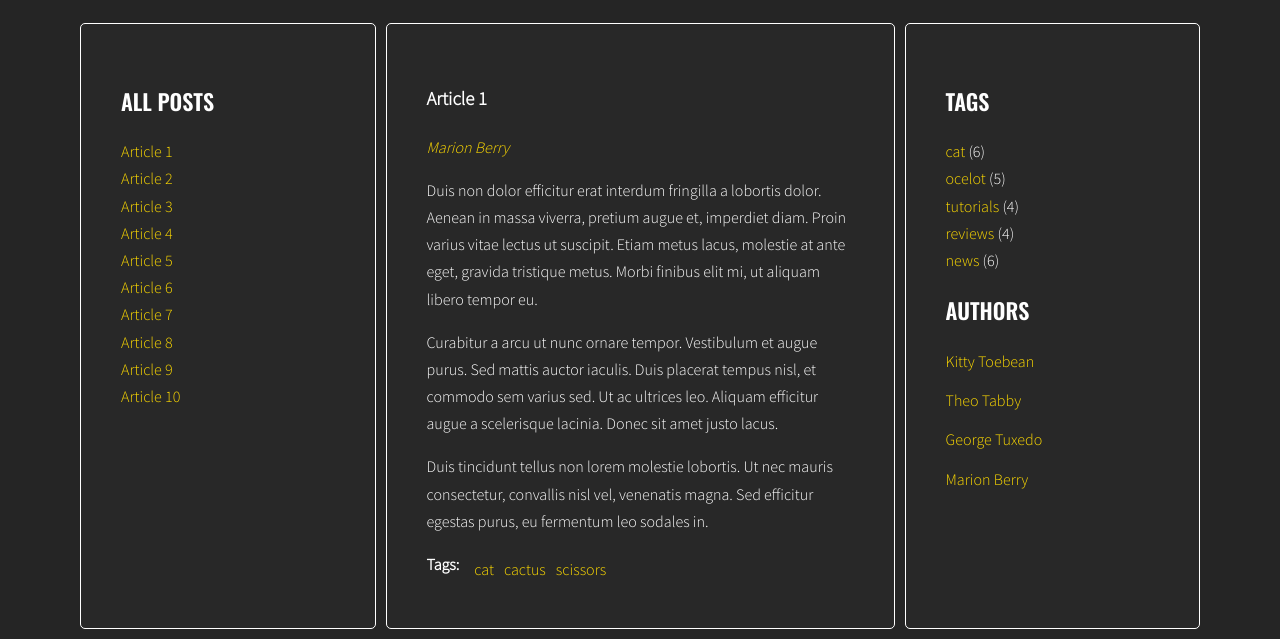
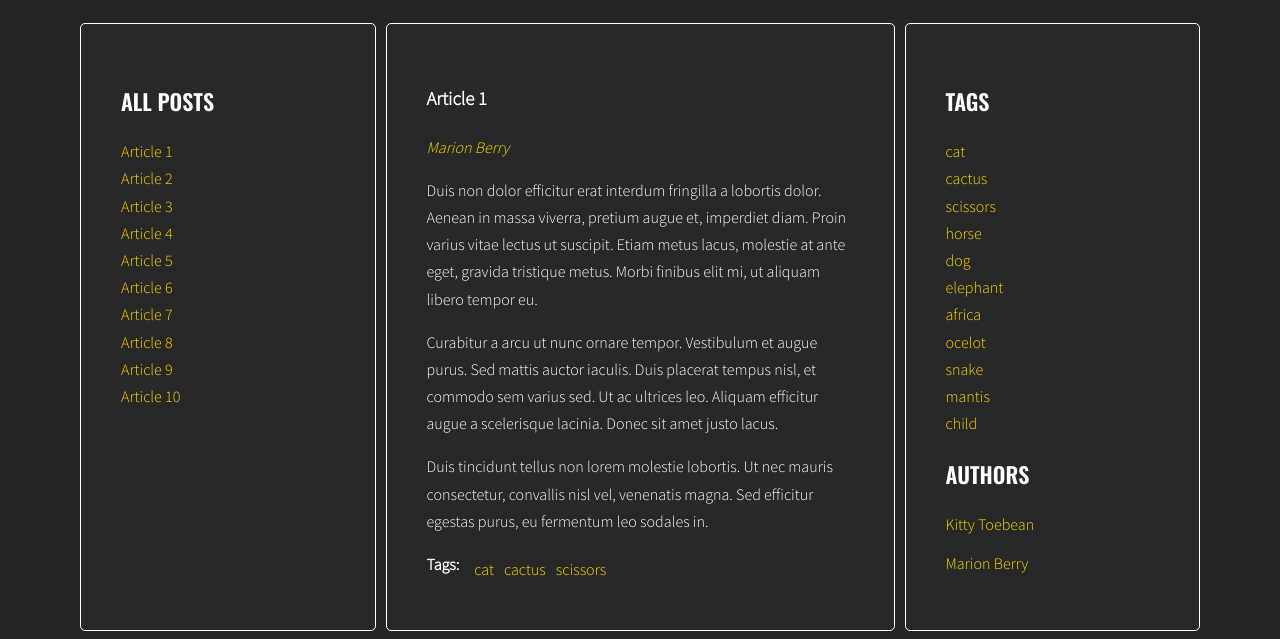
Before and after one commit to blazejew-ski/Kodilla-javascript-blog, a website: page index.html in a window 1280 px wide. Shown: the part 220-859 px from the top of the page. Drawn offline with nearby package versions, Linux system fonts and the light colour scheme.

Commit message:
change - aside list of tags is generated automatically

```diff
--- a/index.html
+++ b/index.html
@@ -332,25 +332,12 @@
                         <ul class="list tags">
                             <li><a href="#tag-cat">cat</a> <span>(6)</span></li>
                             <li><a href="#tag-ocelot">ocelot</a> <span>(5)</span></li>
-                            <li><a href="#">tutorials</a> <span>(4)</span></li>
-                            <li><a href="#">reviews</a> <span>(4)</span></li>
-                            <li><a href="#">news</a> <span>(6)</span></li>
                         </ul>
                         <h2 class="section-title">Authors</h2>
                         <ul class="list authors">
                             <li>
                                 <a href="#author-KittyToebean">
                                     <span class="author-name">Kitty Toebean</span>
-                                </a>
-                            </li>
-                            <li>
-                                <a href="#">
-                                    <span class="author-name">Theo Tabby</span>
-                                </a>
-                            </li>
-                            <li>
-                                <a href="#">
-                                    <span class="author-name">George Tuxedo</span>
                                 </a>
                             </li>
                             <li>
--- a/js/script.js
+++ b/js/script.js
@@ -88,6 +88,7 @@ const optTitleSelector = '.post-title';
 const optTitleListSelector = '.titles';
 const optArticleTagsSelector = '.post-tags .list';
 const optArticleAuthorSelector = '.post-author';
+const optTagsListSelector = '.tags.list';
 
 function generateTitleLinks(customSelector = ''){
 
@@ -138,67 +139,6 @@ function generateTitleLinks(customSelector = ''){
 
 generateTitleLinks();
 
-/* generating tags */
-
-function generateTags(){
-
-    /* find all articles */
-
-    const articles = document.querySelectorAll(optArticleSelector);
-    console.log('articles:', articles);
-
-    /* START LOOP: for every article: */
-
-    for (let article of articles) {
-
-        /* find tags wrapper */
-
-        const tagsList = article.querySelector(optArticleTagsSelector);
-        console.log('tagsList:', tagsList);
-
-        /* make html variable with empty string */
-
-        let html = '';
-        console.log('html:', html);
-
-        /* get tags from data-tags attribute */
-
-        let articleDataTags = article.getAttribute('data-tags');
-        console.log('articleDataTags:', articleDataTags);
-
-        /* split tags into array */
-
-        let articleTags = articleDataTags.split(' ');
-        console.log('articleTags :', articleTags);
-
-        /* START LOOP: for each tag */
-
-        for (let articleTag of articleTags) {
-            console.log('articleTag: ', articleTag);
-
-            /* generate HTML of the link */
-
-            const tagsHTML = '<li><a href="#tag-' + articleTag + '">' + articleTag + '</a></li>';
-            console.log('tagsHTML:', tagsHTML);
-
-            /* add generated code to html variable */
-
-            html = html + tagsHTML;
-            console.log('html:', html);
-
-            /* END LOOP: for each tag */
-
-        }
-
-        /* insert HTML of all the links into the tags wrapper */
-
-        tagsList.innerHTML = html;
-
-        console.log('tagsList:', tagsList);
-
-        /* END LOOP: for every article: */
-    }
-}
 
 generateTags();
 
@@ -414,3 +354,89 @@ function addClickListenersToAuthors(){
 }
 
 addClickListenersToAuthors();
+
+
+/* generating list of tags in aside and under article */
+
+function generateTags(){
+
+    /* [NEW] create a new variable allTags with an empty array */
+    let allTags = [];
+
+    /* delete aside tags list in html */
+
+    const tagsListAside = document.querySelector(optTagsListSelector);
+    console.log('titleList:', tagsListAside);
+    tagsListAside.innerHTML = ('');
+
+    /* find all articles */
+
+    const articles = document.querySelectorAll(optArticleSelector);
+    console.log('articles:', articles);
+
+    /* START LOOP: for every article: */
+
+    for (let article of articles) {
+
+        /* find tags wrapper */
+
+        const tagsList = article.querySelector(optArticleTagsSelector);
+        console.log('tagsList:', tagsList);
+
+        /* make html variable with empty string */
+        let html = '';
+        console.log('html:', html);
+
+        /* get tags from data-tags attribute */
+
+        let articleDataTags = article.getAttribute('data-tags');
+        console.log('articleDataTags:', articleDataTags);
+
+        /* split tags into array */
+
+        let articleTags = articleDataTags.split(' ');
+        console.log('articleTags :', articleTags);
+
+
+        /* START LOOP: for each tag */
+
+        for (let articleTag of articleTags) {
+            console.log('articleTag: ', articleTag);
+
+            /* generate HTML of the link */
+
+            const tagsHTML = '<li><a href="#tag-' + articleTag + '">' + articleTag + '</a></li>';
+            console.log('tagsHTML:', tagsHTML);
+
+            /* add generated code to html variable */
+
+            html = html + tagsHTML;
+            console.log('html:', html);
+
+            /* [NEW] check if this link is NOT already in allTags */
+            if(allTags.indexOf(tagsHTML) == -1){
+                /* [NEW] add generated code to allTags array */
+                allTags.push(tagsHTML);
+            }
+
+            /* END LOOP: for each tag */
+
+        }
+
+        /* insert HTML of all the links into the tags wrapper */
+
+        tagsList.innerHTML = html;
+
+        console.log('tagsList:', tagsList);
+
+        /* END LOOP: for every article: */
+
+    }
+
+    /* [NEW] find list of tags in right column */
+    const tagList = document.querySelector(optTagsListSelector);
+
+    /* [NEW] add html from allTags to tagList */
+    tagList.innerHTML = allTags.join(' ');
+
+}
```
